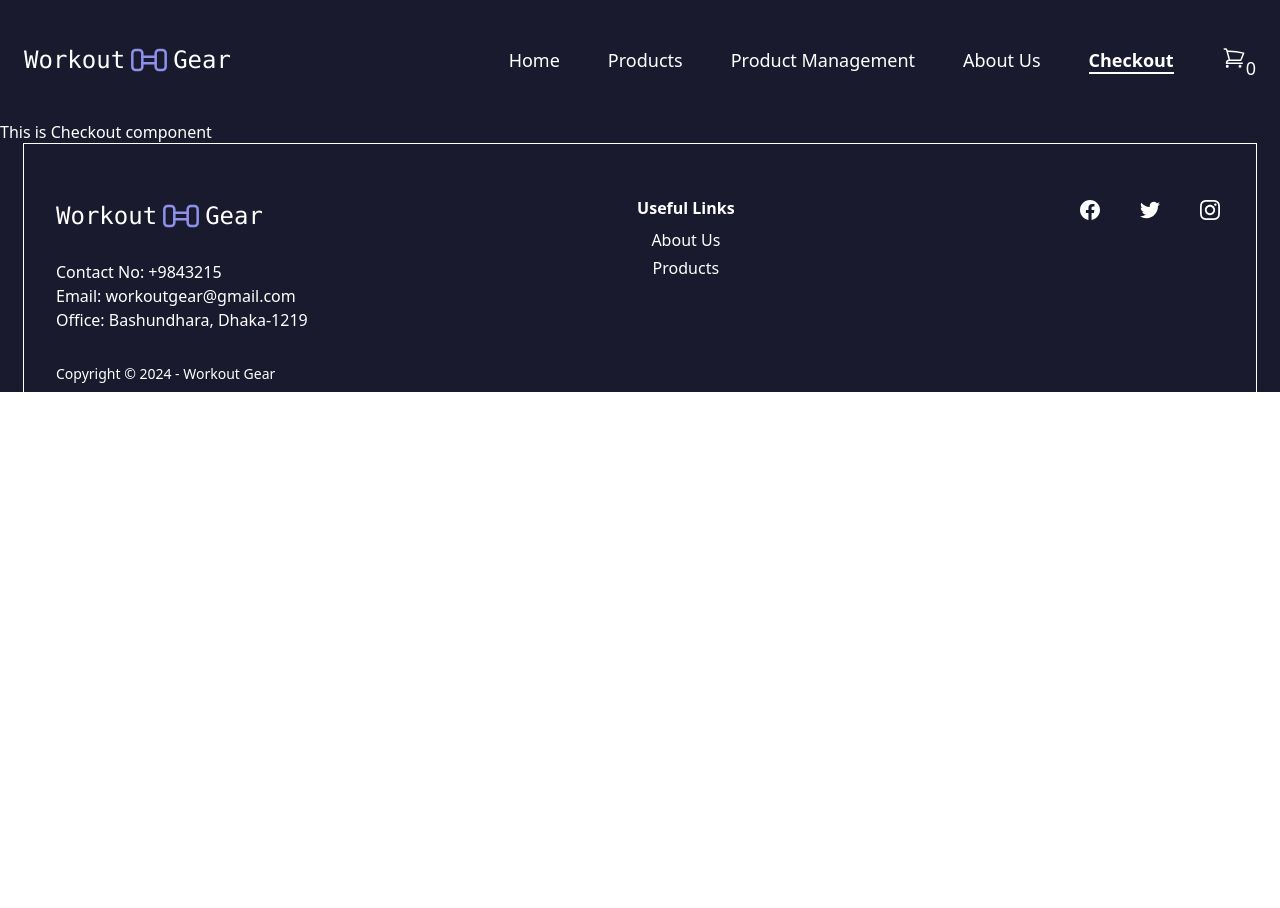
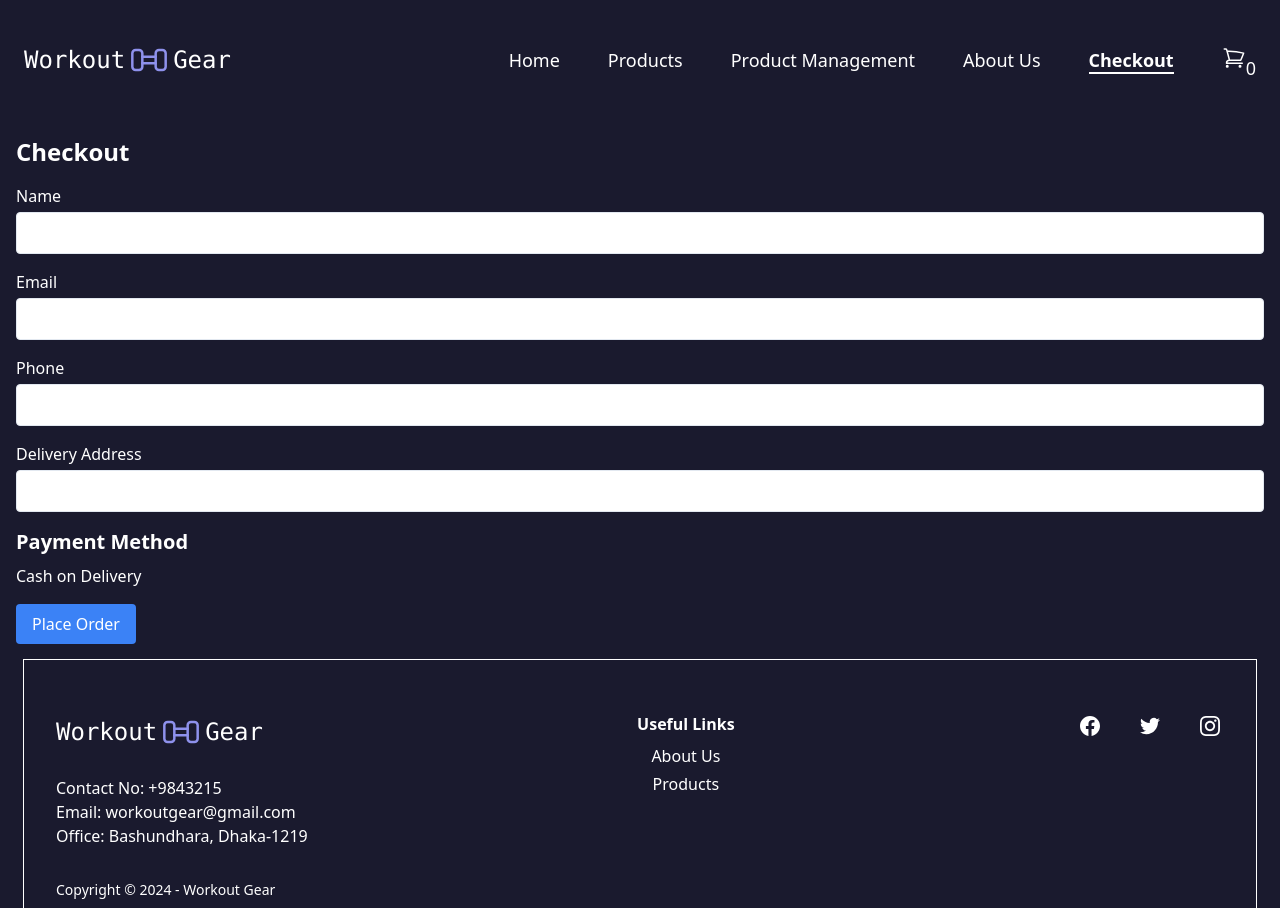
Before and after one commit to searchsakib/workout_gear_client, a React (Vite) app: page /checkout in a window 1280 px wide. Before the commit the page ends 800 px from the top, so only its background shows below. Built offline with nearby package versions, Linux system fonts and the light colour scheme.

Commit message:
so far so good

```diff
--- a/src/pages/Checkout/Checkout.tsx
+++ b/src/pages/Checkout/Checkout.tsx
@@ -1,7 +1,136 @@
-const Checkout = () => {
+import { checkout, decreaseStock } from "@/redux/features/cartSlice";
+import { RootState } from "@/redux/store";
+import React, { useState } from "react";
+import { useDispatch, useSelector } from "react-redux";
+import { useNavigate } from "react-router-dom";
+
+const Checkout: React.FC = () => {
+  const dispatch = useDispatch();
+  const navigate = useNavigate();
+  const cartItems = useSelector((state: RootState) => state.cart.items);
+
+  const [userDetails, setUserDetails] = useState({
+    name: "",
+    email: "",
+    phone: "",
+    address: "",
+  });
+
+  const handleInputChange = (e: React.ChangeEvent<HTMLInputElement>) => {
+    const { name, value } = e.target;
+    setUserDetails((prev) => ({ ...prev, [name]: value }));
+  };
+
+  const handleSubmit = (e: React.FormEvent) => {
+    e.preventDefault();
+    try {
+      // Simulate server-side stock check and update
+      const outOfStockItems = cartItems.filter(
+        (item) => item.quantity > item.product.stock,
+      );
+      if (outOfStockItems.length > 0) {
+        const itemNames = outOfStockItems
+          .map((item) => item.product.name)
+          .join(", ");
+        throw new Error(`The following items are out of stock: ${itemNames}`);
+      }
+
+      // Update stock in Redux store
+      cartItems.forEach((item) => {
+        dispatch(
+          decreaseStock({
+            productId: item.product._id,
+            quantity: item.quantity,
+          }),
+        );
+      });
+
+      // Clear the cart
+      dispatch(checkout());
+
+      // Navigate to success page
+      navigate("/success-page", { state: { userDetails, cartItems } });
+    } catch (error) {
+      console.error("Error during checkout:", error);
+      alert(
+        error instanceof Error
+          ? error.message
+          : "An error occurred during checkout. Please try again.",
+      );
+    }
+  };
+
   return (
-    <div>
-      <h2>This is Checkout component</h2>
+    <div className="container mx-auto p-4">
+      <h1 className="mb-4 text-2xl font-bold">Checkout</h1>
+      <form onSubmit={handleSubmit} className="space-y-4">
+        <div>
+          <label htmlFor="name" className="mb-1 block">
+            Name
+          </label>
+          <input
+            type="text"
+            id="name"
+            name="name"
+            value={userDetails.name}
+            onChange={handleInputChange}
+            required
+            className="w-full rounded border p-2"
+          />
+        </div>
+        <div>
+          <label htmlFor="email" className="mb-1 block">
+            Email
+          </label>
+          <input
+            type="email"
+            id="email"
+            name="email"
+            value={userDetails.email}
+            onChange={handleInputChange}
+            required
+            className="w-full rounded border p-2"
+          />
+        </div>
+        <div>
+          <label htmlFor="phone" className="mb-1 block">
+            Phone
+          </label>
+          <input
+            type="tel"
+            id="phone"
+            name="phone"
+            value={userDetails.phone}
+            onChange={handleInputChange}
+            required
+            className="w-full rounded border p-2"
+          />
+        </div>
+        <div>
+          <label htmlFor="address" className="mb-1 block">
+            Delivery Address
+          </label>
+          <input
+            type="text"
+            id="address"
+            name="address"
+            value={userDetails.address}
+            onChange={handleInputChange}
+            required
+            className="w-full rounded border p-2"
+          />
+        </div>
+        <div>
+          <h2 className="mb-2 text-xl font-semibold">Payment Method</h2>
+          <p>Cash on Delivery</p>
+        </div>
+        <button
+          type="submit"
+          className="rounded bg-blue-500 px-4 py-2 text-white hover:bg-blue-600"
+        >
+          Place Order
+        </button>
+      </form>
     </div>
   );
 };
--- a/src/pages/SuccessPage/SuccessPage.tsx
+++ b/src/pages/SuccessPage/SuccessPage.tsx
@@ -1,19 +1,31 @@
-import { Link } from "react-router-dom";
+import React from "react";
+import { useLocation, Link } from "react-router-dom";
 
-const Success: React.FC = () => {
+const SuccessPage: React.FC = () => {
+  const location = useLocation();
+  const { userDetails, cartItems } = location.state as {
+    userDetails: any;
+    cartItems: any[];
+  };
+
   return (
-    <div className="container mx-auto min-h-screen w-full max-w-screen-xl px-3 py-8 md:px-6">
-      <h1 className="mb-12 text-center text-3xl font-bold">Order Successful</h1>
-      <p className="text-center text-lg">
-        Your order has been placed successfully. Thank you for shopping with us!
-      </p>
-      <div className="mt-6 text-center">
-        <Link to="/products" className="text-blue-400">
-          Continue Shopping
-        </Link>
-      </div>
+    <div className="container mx-auto p-4">
+      <h1 className="mb-4 text-2xl font-bold">Order Confirmation</h1>
+      <p>Thank you for your order, {userDetails.name}!</p>
+      <p>We'll deliver your items to: {userDetails.address}</p>
+      <h2 className="mb-2 mt-4 text-xl font-semibold">Order Summary</h2>
+      <ul>
+        {cartItems.map((item) => (
+          <li key={item.product._id}>
+            {item.product.name} - Quantity: {item.quantity}
+          </li>
+        ))}
+      </ul>
+      <Link to="/" className="mt-4 block text-blue-500 hover:underline">
+        Return to Home
+      </Link>
     </div>
   );
 };
 
-export default Success;
+export default SuccessPage;
--- a/src/redux/features/cartSlice.tsx
+++ b/src/redux/features/cartSlice.tsx
@@ -61,6 +61,17 @@ const cartSlice = createSlice({
     checkout: (state) => {
       state.items = [];
     },
+    decreaseStock: (
+      state,
+      action: PayloadAction<{ productId: string; quantity: number }>,
+    ) => {
+      const item = state.items.find(
+        (item) => item.product._id === action.payload.productId,
+      );
+      if (item) {
+        item.product.stock -= action.payload.quantity;
+      }
+    },
   },
 });
 
@@ -70,5 +81,6 @@ export const {
   decreaseQuantity,
   removeFromCart,
   checkout,
+  decreaseStock,
 } = cartSlice.actions;
 export default cartSlice.reducer;
```
